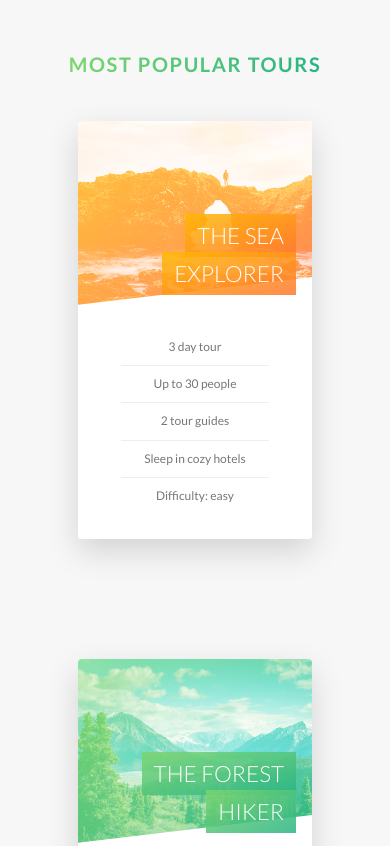
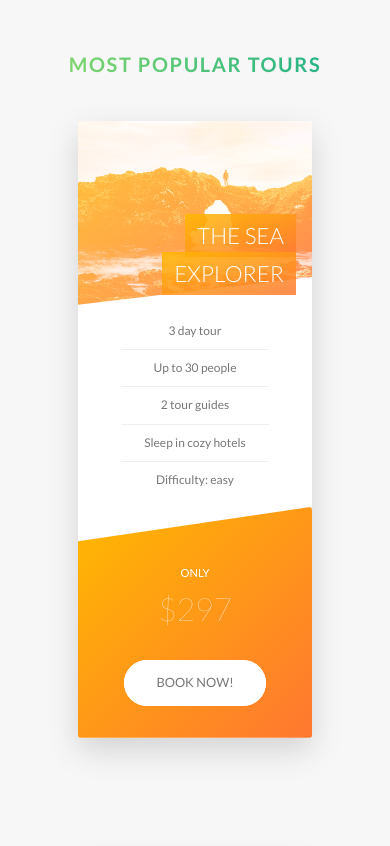
Before and after one commit to JuanCeja/Natours-Project, a plain HTML site: page index.html in a window 390 px wide. Shown: the part 2340-3186 px from the top of the page. Drawn offline with Linux system fonts and the light colour scheme.

Commit message:
created all media queries for tour cards

```diff
--- a/sass/components/_card.scss
+++ b/sass/components/_card.scss
@@ -19,7 +19,6 @@
         width: 100%;
         backface-visibility: hidden;
         border-radius: 3px;
-        box-shadow: 0 1.5rem 4rem rgba($color-black, 0.15);
         overflow: hidden;
 
         &--front {
@@ -165,14 +164,20 @@
 
     @include respond(tab-port) {
         height: auto;
+        border-radius: 3px;
+        background-color: $color-white;
+        box-shadow: 0 1.5rem 4rem rgba($color-black, 0.15);
+
 
         &__side {
             height: auto;
             position: relative;
-            border-radius: 3px;
+            box-shadow: none;
+
 
             &--back {
                 transform: rotateY(0);
+                clip-path: polygon(0 15%, 100% 0, 100% 100%, 0 100%);
             }
         }
 
@@ -180,106 +185,22 @@
             transform: rotateY(0);
         }
 
-        //FRONT SIDE STYLING
-        &__picture {
-            background-size: cover;
-            clip-path: polygon(0 0, 100% 0, 100% 85%, 0 100%);
-            height: 23rem;
-            background-blend-mode: screen;
-            border-top-left-radius: 3px;
-            border-top-right-radius: 3px;
-
-            &--1 {
-                background-image: linear-gradient(to bottom right, $color-secondary-light, $color-secondary-dark),
-                    url(../img/nat-5.jpg);
-            }
-
-            &--2 {
-                background-image: linear-gradient(to bottom right, $color-primary-light, $color-primary-dark),
-                    url(../img/nat-6.jpg);
-            }
-
-            &--3 {
-                background-image: linear-gradient(to bottom right, $color-tertiary-light, $color-tertiary-dark),
-                    url(../img/nat-7.jpg);
-            }
+        &__details {
+            padding: 1rem 3rem;
         }
 
-        &__heading {
-            font-size: 2.8rem;
-            font-weight: 300;
-            text-transform: uppercase;
-            text-align: right;
-            color: $color-white;
-            position: absolute;
-            top: 12rem;
-            right: 2rem;
-            width: 75%;
-        }
-
-        &__heading-span {
-            padding: 1rem 1.5rem;
-            box-decoration-break: clone;
-
-            &--1 {
-                background-image: linear-gradient(
-                    to right bottom,
-                    rgba($color-secondary-light, 0.85),
-                    rgba($color-secondary-dark, 0.85)
-                );
-            }
-
-            &--2 {
-                background-image: linear-gradient(
-                    to right bottom,
-                    rgba($color-primary-light, 0.85),
-                    rgba($color-primary-dark, 0.85)
-                );
-            }
-
-            &--3 {
-                background-image: linear-gradient(
-                    to right bottom,
-                    rgba($color-tertiary-light, 0.85),
-                    rgba($color-tertiary-dark, 0.85)
-                );
-            }
-        }
-
-        &__details {
-            padding: 3rem;
-
-            ul {
-                list-style: none;
-                width: 80%;
-                margin: 0 auto;
-
-                li {
-                    text-align: center;
-                    font-size: 1.5rem;
-                    padding: 1rem;
-
-                    &:not(:last-child) {
-                        border-bottom: 1px solid $color-grey-light-2;
-                    }
-                }
-            }
-        }
-
-        //BACK SIDE STYLING
+        //FRONT SIDE STYLING
         &__cta {
-            position: absolute;
-            top: 50%;
-            left: 50%;
-            transform: translate(-50%, -50%);
-            width: 90%;
-            text-align: center;
+            position: relative;
+            top: 0%;
+            left: 0%;
+            transform: translate(0);
+            width: 100%;
+            padding: 7rem 4rem 4rem 4rem;
         }
 
         &__price-box {
-            text-align: center;
-            color: $color-white;
-            margin-bottom: 8rem;
+            margin-bottom: 3rem;
         }
 
         &__price-only {
@@ -288,7 +209,7 @@
         }
 
         &__price-value {
-            font-size: 6rem;
+            font-size: 4rem;
             font-weight: 100;
         }
     }
```
Also changed, not shown: sass/main.css, 1 other file.
